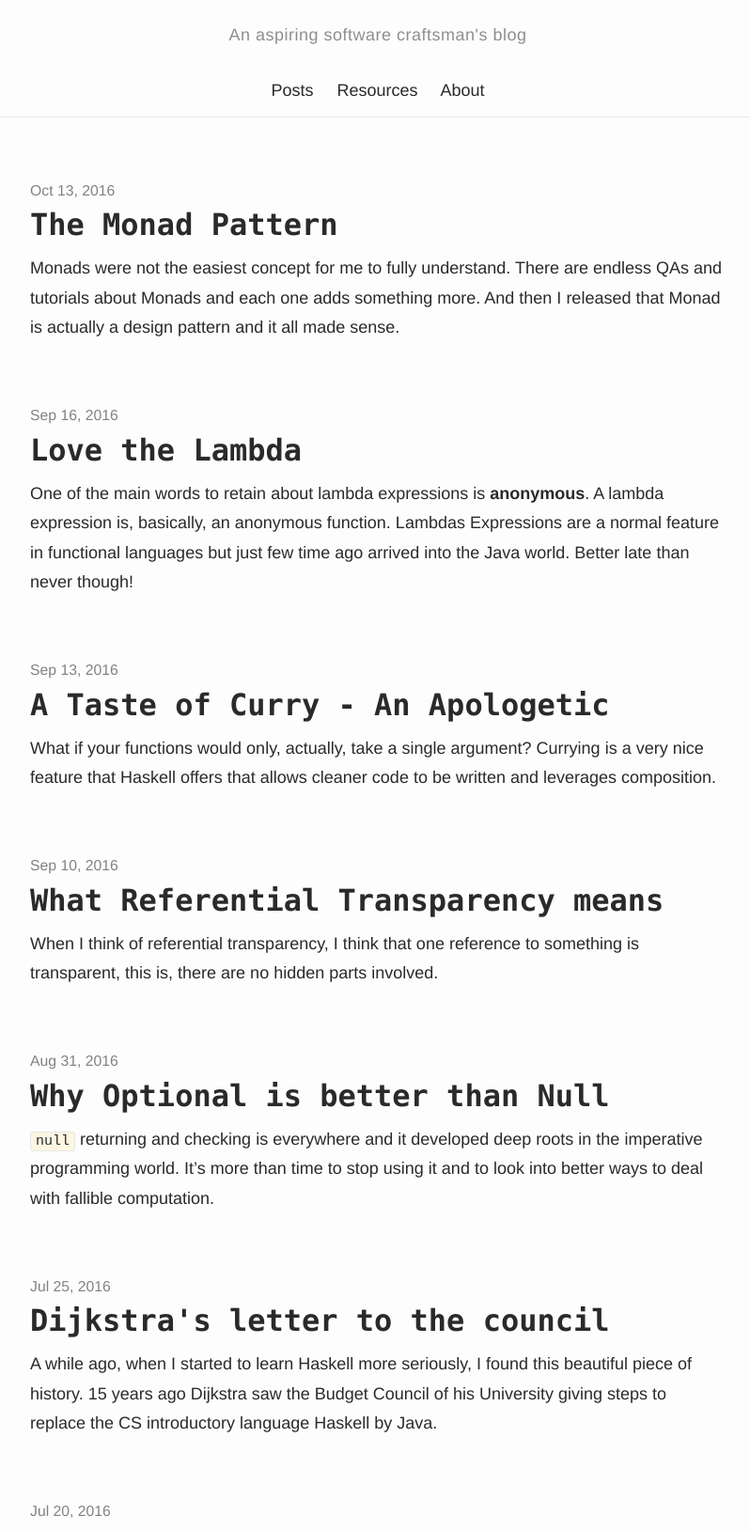
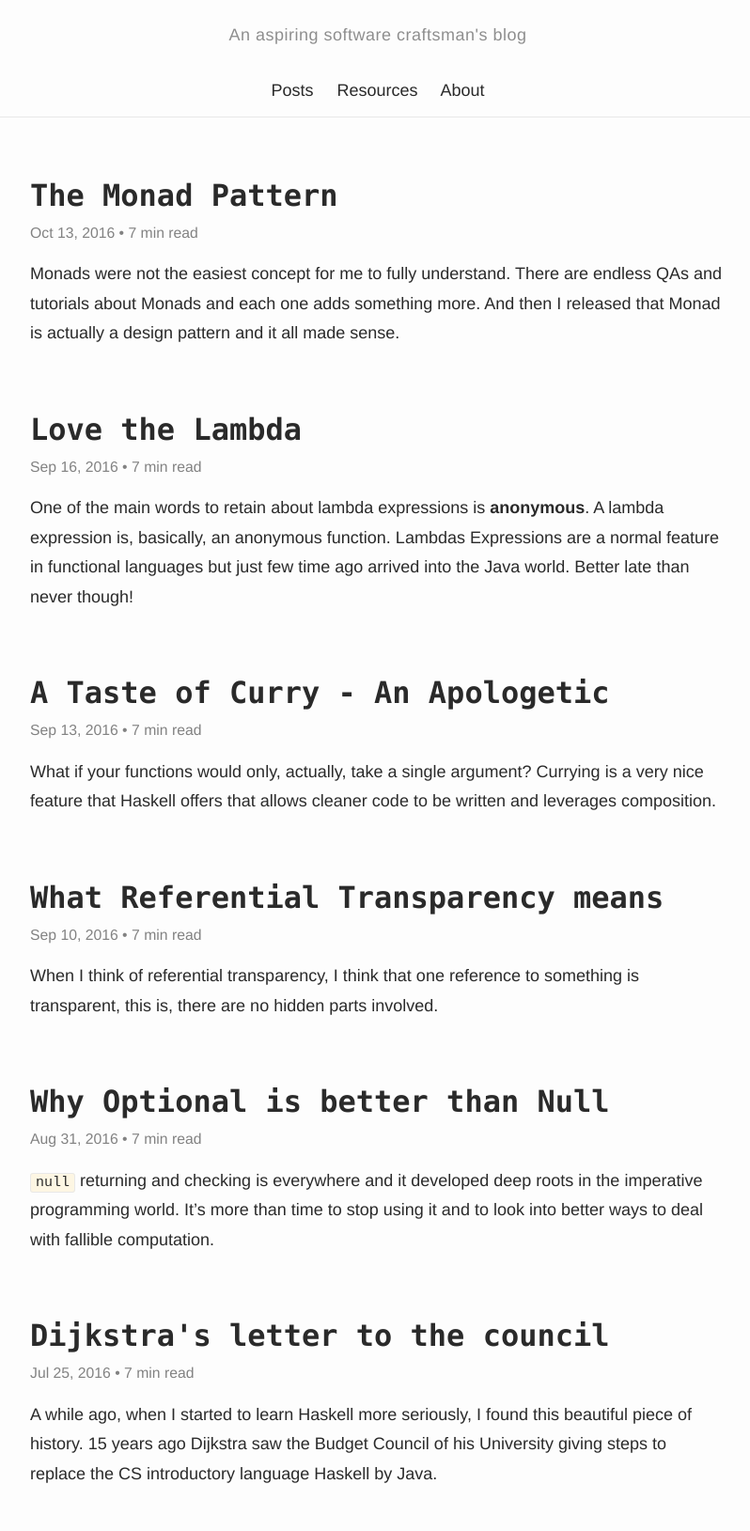
Before and after one commit to NunoAlexandre/nunoalexandre.github.io, a Jekyll site: the page built from index.html, in a window 1280 px wide, cut to the strip 241-1870 px from the top of the page. Shown: the whole strip at 94% size, without its empty margins (238-1036 px from the left). Built offline with Jekyll 4.4.1, drawn with Linux system fonts in a browser that asks for light colours; comment, search, counter and statistics services are not loaded; some of the changed text lies outside the part shown.

Commit message:
Adding reading time

```diff
--- a/_sass/_layout.scss
+++ b/_sass/_layout.scss
@@ -303,6 +303,10 @@
         margin-bottom: 14px;
 }
 
+li.post {
+   margin-bottom: 70px;
+}
+
 blockquote {
     h1, h2, h3, h4, h5, h6 {
         margin-top: 0px;
--- a/index.html
+++ b/index.html
@@ -7,14 +7,21 @@
   <br>
   <ul class="post-list">
     {% for post in site.posts %}
-      <li>
-        <span class="post-meta">{{ post.date | date: "%b %-d, %Y" }}</span>
+      <li class="post">
         <h3>
           <a class="post-link" href="{{ post.url | prepend: site.baseurl }}">{{ post.title }}</a>
         </h3>
+        <div class="post-meta">
+           <time datetime="{{ post.date | date_to_xmlschema }}" itemprop="datePublished">
+               {{ post.date | date: "%b %-d, %Y" }}
+           </time>
+           <span class="seperator dot">•</span>
+           <span class="reading=time">
+               {{ content | number_of_words | divided_by:180 }} min read
+            </span>
+        </div>
         <p>{{post.excerpt}}</p>
       </li>
-      <br>
     {% endfor %}
   </ul>
 
```
Also changed, not shown: _layouts/post.html (+10 -1 lines).
